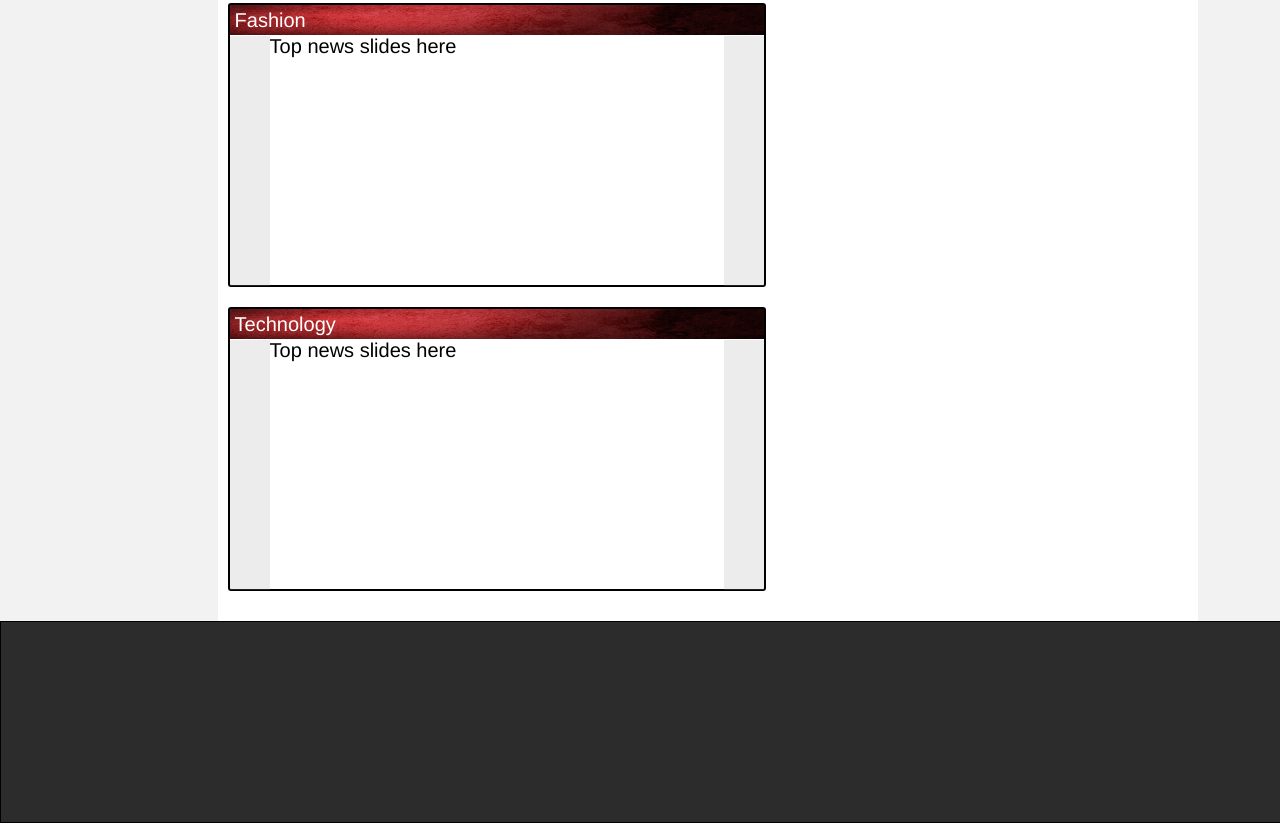
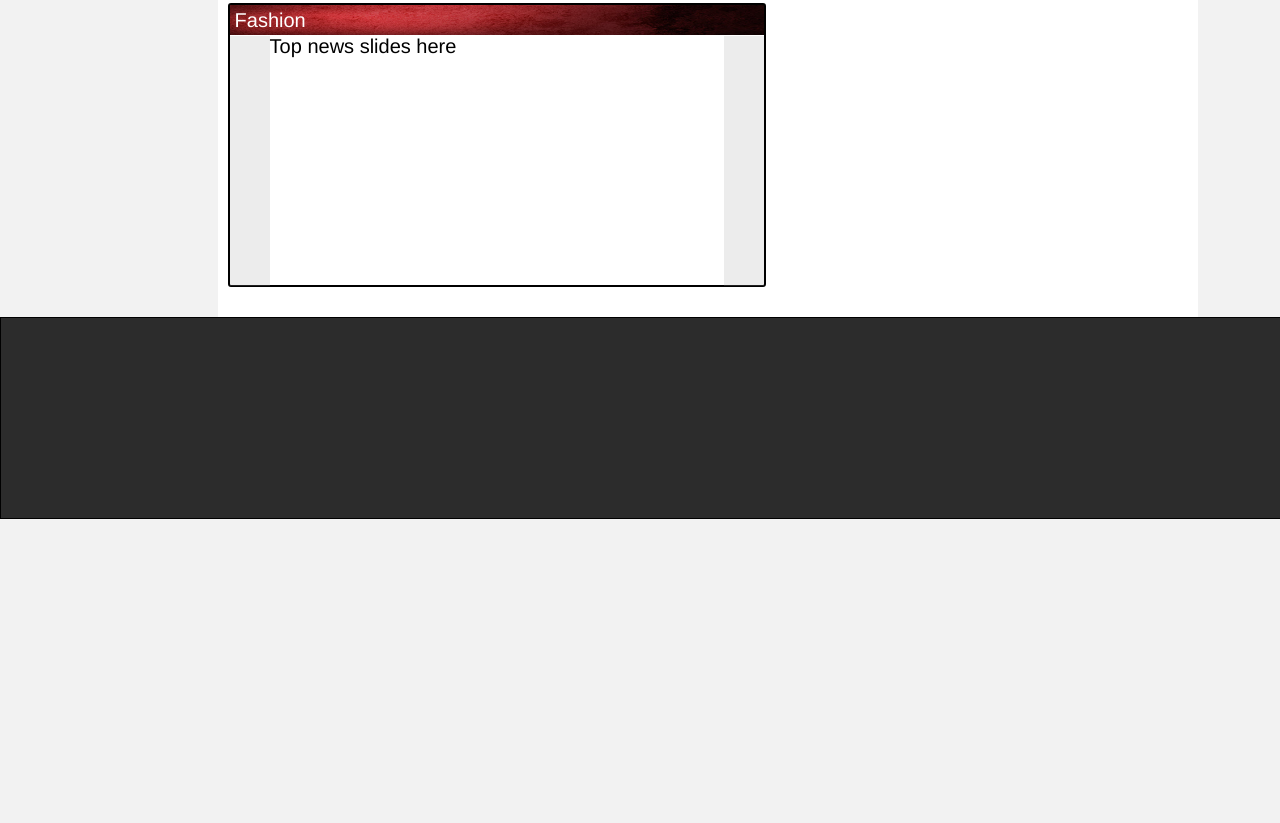
Before and after one commit to sparuvu/sparuvu.github.io, a plain HTML site: page demo.html in a window 1280 px wide. Shown: the part 1742-2565 px from the top of the page. After the commit the page ends 2261 px from the top, so only its background shows below. Drawn offline with nearby package versions, Linux system fonts and the light colour scheme.

Commit message:
updated the demo

```diff
--- a/demo.html
+++ b/demo.html
@@ -72,15 +72,6 @@
               <div class="right"></div>
             </div>
           </div>
-          <a name="#technology" href="#"></a>
-          <div class="category">
-            <div class="title Technology">Technology</div>
-            <div class="content">
-              <div class="left"></div>
-              </span>Top news slides here</span>
-              <div class="right"></div>
-            </div>
-          </div>
         </div>
         <a name="politics" href="#"></a>
       </div>
```
